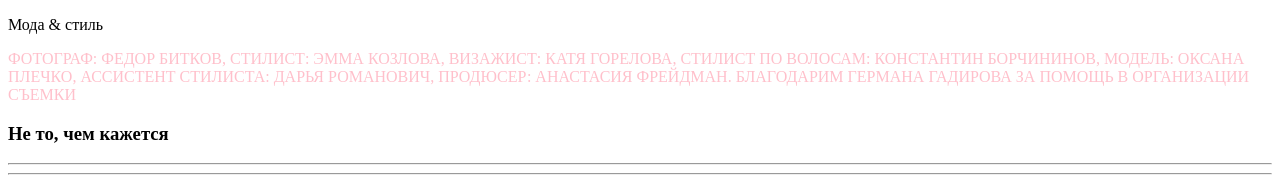
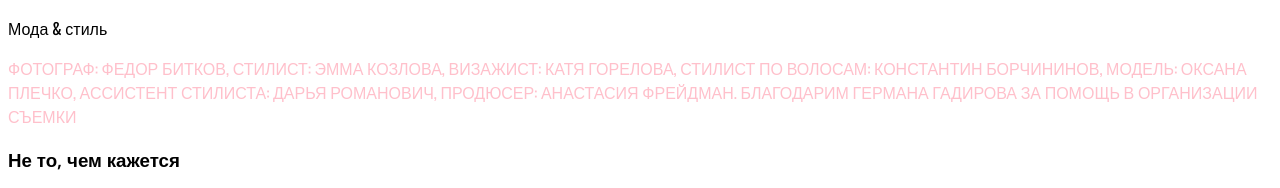
Before and after one commit to WebHeroSchool/html__6, a plain HTML site: page index.html in a window 1280 px wide. Shown: the top 188 px of the page. Drawn offline with nearby package versions, Linux system fonts and the light colour scheme.

Commit message:
добавила шрифты

```diff
--- a/index.html
+++ b/index.html
@@ -4,9 +4,11 @@
   <title>:Журнал</title>
   <meta charset="utf-8">
   <link rel="stylesheet" href="style.css">
+  <link href="https://fonts.googleapis.com/css2?family=Open+Sans:wght@600&display=swap" rel="stylesheet">
+  <link href="https://fonts.googleapis.com/css2?family=Oswald&display=swap" rel="stylesheet">
 </head>
 <body>
-    <section>
+    <section class="section">
       <article>
         <p>Мода & стиль</p>
       </article>
@@ -14,7 +16,7 @@
         <p class="people">ФОТОГРАФ: ФЕДОР БИТКОВ, СТИЛИСТ: ЭММА КОЗЛОВА, ВИЗАЖИСТ: КАТЯ ГОРЕЛОВА, СТИЛИСТ ПО ВОЛОСАМ: КОНСТАНТИН БОРЧИНИНОВ, МОДЕЛЬ: ОКСАНА ПЛЕЧКО, АССИСТЕНТ СТИЛИСТА: ДАРЬЯ РОМАНОВИЧ, ПРОДЮСЕР: АНАСТАСИЯ ФРЕЙДМАН. БЛАГОДАРИМ ГЕРМАНА ГАДИРОВА ЗА ПОМОЩЬ В ОРГАНИЗАЦИИ СЪЕМКИ</p>
       </aside>
       <article>
-        <h1>Не то, чем кажется</h1>
+        <h1 class="title">Не то, чем кажется</h1>
         <hr><hr/>
         <p>Носить купальник в качестве топа дизайнеры рекомендуют уже давно. Если ты все еще не освоила этот тренд - сейчас самое время. Выбирай модель с вырезами на талии, не прогадаешь!</p>
       </article>
--- a/style.css
+++ b/style.css
@@ -1,3 +1,11 @@
 .people {
   color: pink;
 }
+
+.section {
+  font-family: 'Oswald', sans-serif;
+}
+
+.title {
+  font-family: 'Open Sans', sans-serif;
+}
```
